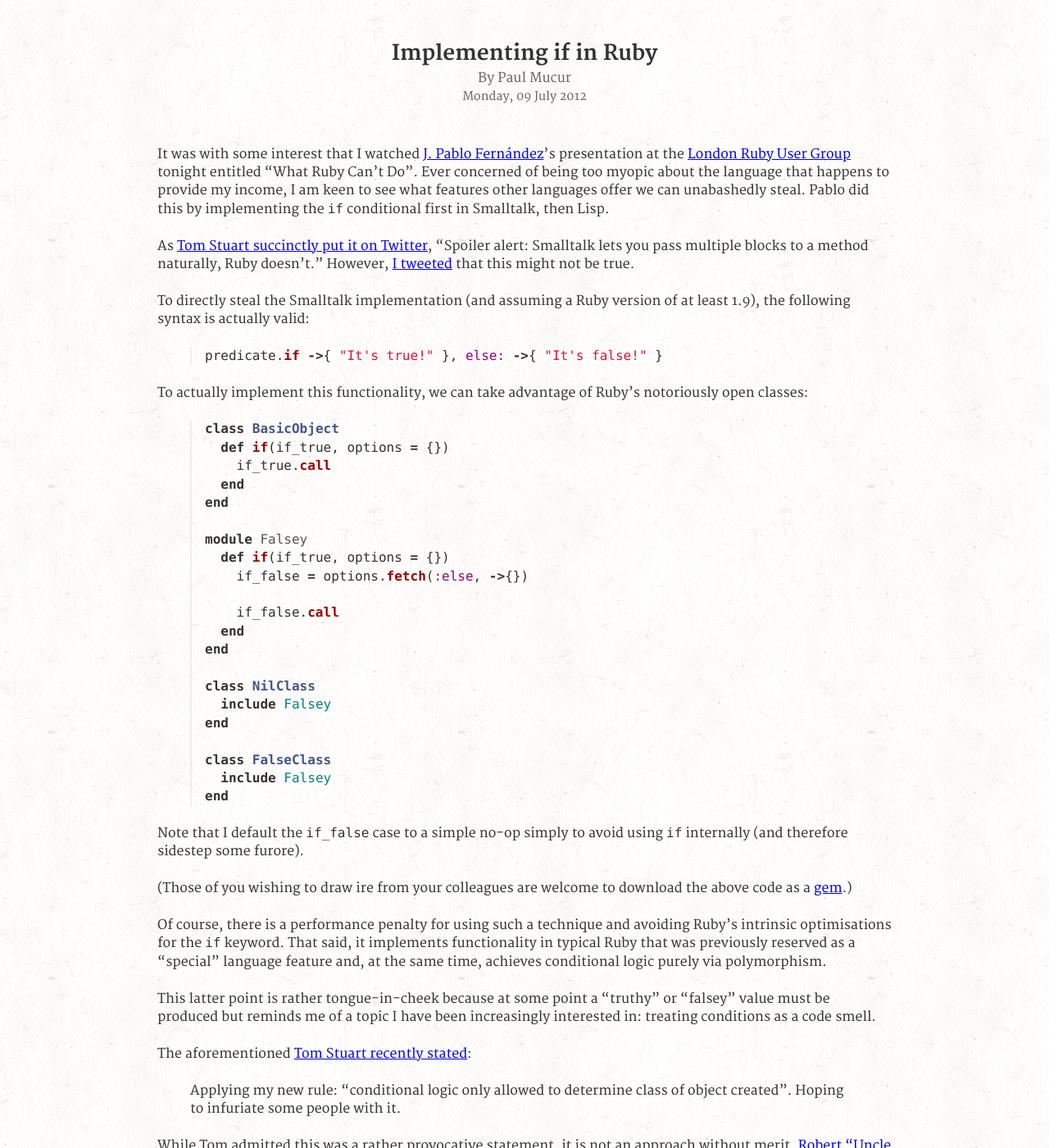
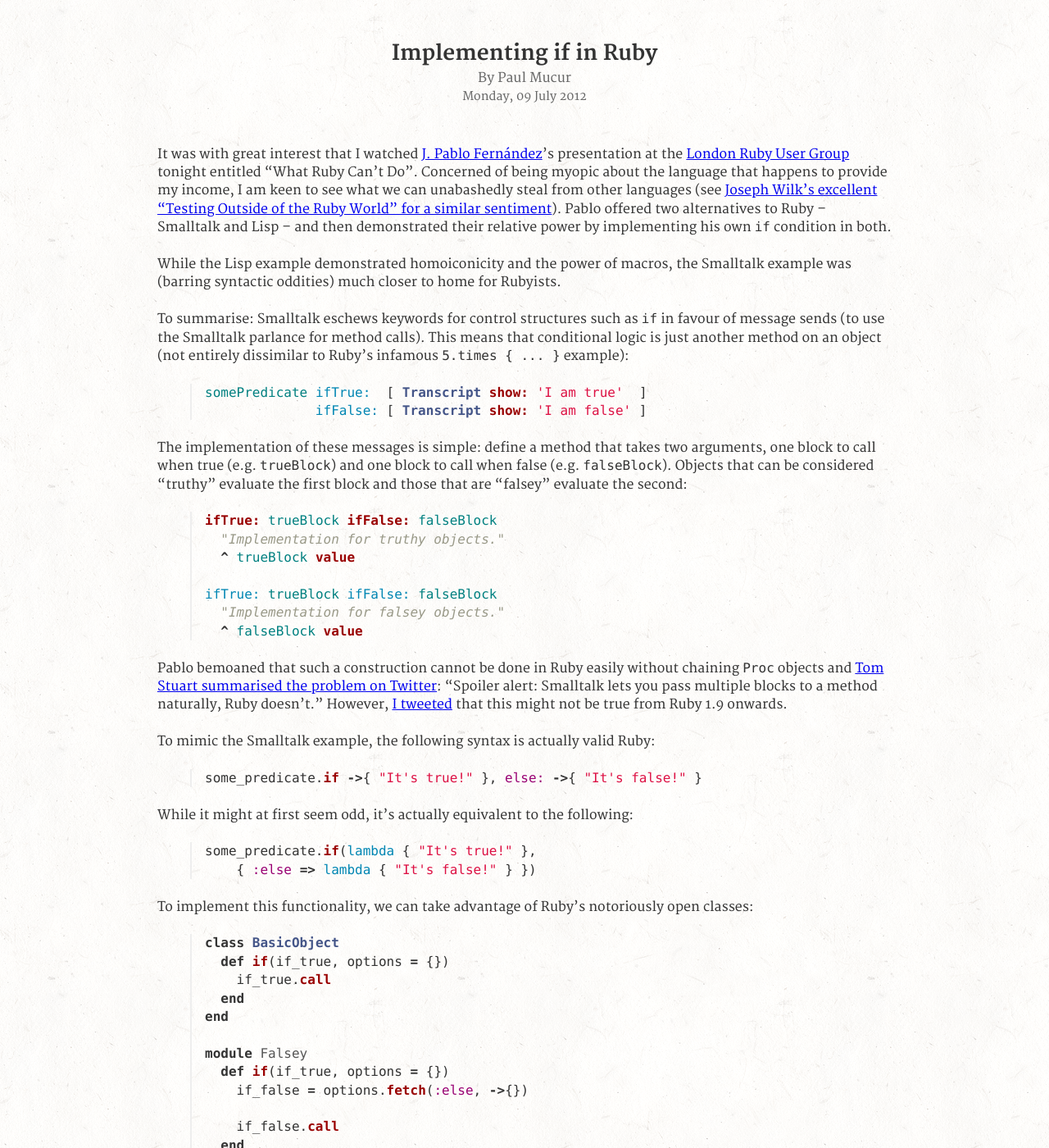
Before and after one commit to mudge/mudge.github.com, a Jekyll site: the page built from _posts/2012-07-09-implementing-if-in-ruby.markdown, in a window 1280 px wide and 1400 px high. Shown: the whole window at 82% size. Built offline with Jekyll 4.4.1, drawn with Linux system fonts in a browser that asks for light colours; Markdown is read by kramdown in place of the engine named in the settings; comment, search, counter and statistics services are not loaded; some of the changed text lies outside the part shown.

Commit message:
Flesh out details of Smalltalk control flow.

```diff
--- a/_posts/2012-07-09-implementing-if-in-ruby.markdown
+++ b/_posts/2012-07-09-implementing-if-in-ruby.markdown
@@ -1,19 +1,47 @@
 ---
 layout: post
 title: Implementing if in Ruby
-summary: Implementing Smalltalk conditionals in Ruby.
+summary: Using multiple blocks in Ruby to implement Smalltalk-style control flow.
 ---
-It was with some interest that I watched [J. Pablo Fern&aacute;ndez](http://pupeno.com/)'s presentation at the [London Ruby User Group](http://lrug.org/meetings/2012/06/18/july-2012-meeting/) tonight entitled "What Ruby Can't Do". Ever concerned of being too myopic about the language that happens to provide my income, I am keen to see what features other languages offer we can unabashedly steal. Pablo did this by implementing the `if` conditional first in Smalltalk, then Lisp.
+It was with great interest that I watched [J. Pablo Fern&aacute;ndez](http://pupeno.com/)'s presentation at the [London Ruby User Group](http://lrug.org/meetings/2012/06/18/july-2012-meeting/) tonight entitled "What Ruby Can't Do". Concerned of being myopic about the language that happens to provide my income, I am keen to see what we can unabashedly steal from other languages (see [Joseph Wilk's excellent "Testing Outside of the Ruby World" for a similar sentiment](http://www.confreaks.com/videos/551-scotlandruby2011-testing-outside-of-the-ruby-world)). Pablo offered two alternatives to Ruby -- Smalltalk and Lisp -- and then demonstrated their relative power by implementing his own `if` condition in both.
 
-As [Tom Stuart succinctly put it on Twitter](https://twitter.com/mortice/status/222393465663787008), "Spoiler alert: Smalltalk lets you pass multiple blocks to a method naturally, Ruby doesn't." However, [I tweeted](https://twitter.com/mudge/status/222398046825234432) that this might not be true.
+While the Lisp example demonstrated homoiconicity and the power of macros, the Smalltalk example was (barring syntactic oddities) much closer to home for Rubyists.
 
-To directly steal the Smalltalk implementation (and assuming a Ruby version of at least 1.9), the following syntax is actually valid:
+To summarise: Smalltalk eschews keywords for control structures such as `if` in favour of message sends (to use the Smalltalk parlance for method calls). This means that conditional logic is just another method on an object (not entirely dissimilar to Ruby's infamous `5.times { ... }` example):
+
+{% highlight smalltalk %}
+somePredicate ifTrue:  [ Transcript show: 'I am true'  ]
+              ifFalse: [ Transcript show: 'I am false' ]
+{% endhighlight %}
+
+The implementation of these messages is simple: define a method that takes two arguments, one block to call when true (e.g. `trueBlock`) and one block to call when false (e.g. `falseBlock`). Objects that can be considered "truthy" evaluate the first block and those that are "falsey" evaluate the second:
+
+{% highlight smalltalk %}
+ifTrue: trueBlock ifFalse: falseBlock
+  "Implementation for truthy objects."
+  ^ trueBlock value
+
+ifTrue: trueBlock ifFalse: falseBlock
+  "Implementation for falsey objects."
+  ^ falseBlock value
+{% endhighlight %}
+
+Pablo bemoaned that such a construction cannot be done in Ruby easily without chaining `Proc` objects and [Tom Stuart summarised the problem on Twitter](https://twitter.com/mortice/status/222393465663787008): "Spoiler alert: Smalltalk lets you pass multiple blocks to a method naturally, Ruby doesn't." However, [I tweeted](https://twitter.com/mudge/status/222398046825234432) that this might not be true from Ruby 1.9 onwards.
+
+To mimic the Smalltalk example, the following syntax is actually valid Ruby:
 
 {% highlight ruby %}
-predicate.if ->{ "It's true!" }, else: ->{ "It's false!" }
+some_predicate.if ->{ "It's true!" }, else: ->{ "It's false!" }
 {% endhighlight %}
 
-To actually implement this functionality, we can take advantage of Ruby's notoriously open classes:
+While it might at first seem odd, it's actually equivalent to the following:
+
+{% highlight ruby %}
+some_predicate.if(lambda { "It's true!" },
+    { :else => lambda { "It's false!" } })
+{% endhighlight %}
+
+To implement this functionality, we can take advantage of Ruby's notoriously open classes:
 
 {% highlight ruby %}
 class BasicObject
@@ -39,12 +67,12 @@ class FalseClass
 end
 {% endhighlight %}
 
-Note that I default the `if_false` case to a simple no-op simply to avoid using `if` internally (and therefore sidestep some furore).
+Note that I default the `if_false` case to a no-op to avoid using `if` internally (and therefore sidestep some furore).
 
-(Those of you wishing to draw ire from your colleagues are welcome to download
+(Those of you wishing to draw ire from your colleagues are welcome to download and use
 the above code as a [gem](http://rubygems.org/gems/if).)
 
-Of course, there is a performance penalty for using such a technique and avoiding Ruby's intrinsic optimisations for the `if` keyword. That said, it implements functionality in typical Ruby that was previously reserved as a "special" language feature and, at the same time, achieves conditional logic purely via polymorphism.
+Practically speaking, there is likely to be a performance penalty in avoiding Ruby's intrinsic optimisations for the `if` keyword. However, it implements functionality in typical Ruby that was previously reserved as a "special" language feature and, at the same time, demonstrates achieving conditional logic purely via polymorphism.
 
 This latter point is rather tongue-in-cheek because at some point a "truthy" or "falsey" value must be produced but reminds me of a topic I have been increasingly interested in: treating conditions as a code smell.
 
@@ -52,7 +80,7 @@ The aforementioned [Tom Stuart recently stated](https://twitter.com/mortice/stat
 
 > Applying my new rule: "conditional logic only allowed to determine class of object created". Hoping to infuriate some people with it.
 
-While Tom admitted this was a rather provocative statement, it is not an approach without merit. [Robert "Uncle Bob" Martin recently did a presentation at Skills Matter](http://skillsmatter.com/podcast/agile-scrum/uncle-bob-expert-insights) which discussed the fragility of code that relies heavily on conditions in place of polymorphism. What this really boiled down to was the difference between the following version of some code to input and output data from different sources:
+While Tom admitted this was a rather provocative statement, it is not an approach without merit. [Robert "Uncle Bob" Martin recently did a presentation entitled "The S.O.L.I.D. Principles of OO and Agile Design"](http://skillsmatter.com/podcast/agile-scrum/uncle-bob-expert-insights) which discussed the fragility of code that relies heavily on conditions in place of polymorphism. What this really boiled down to was the difference between the following version of some code to input and output data from different sources:
 
 {% highlight csharp %}
 bool GtapeReader = false;
```
